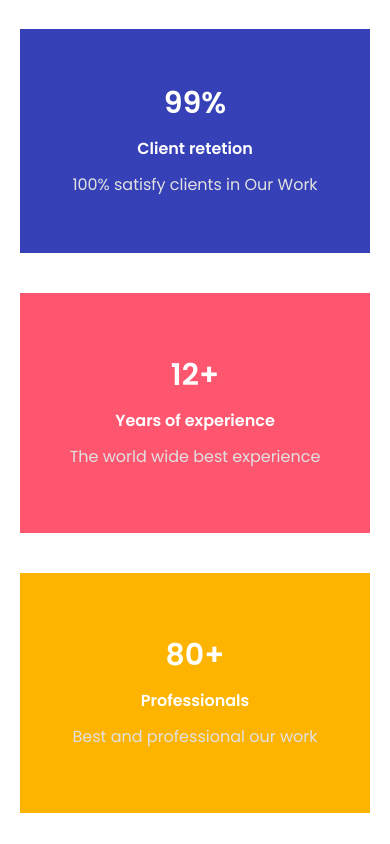
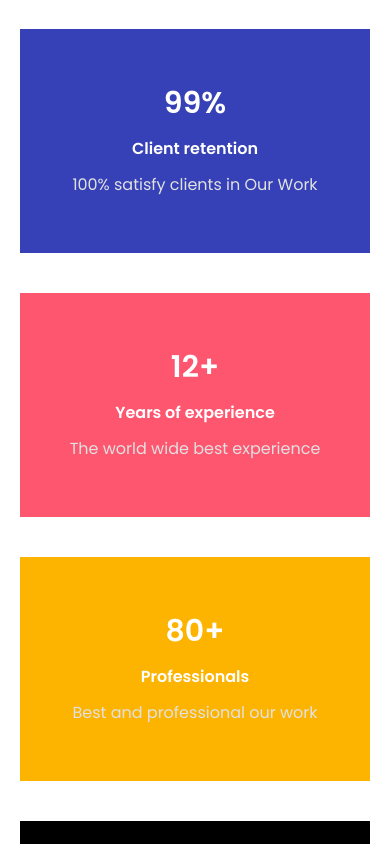
Before and after one commit to fluxstride/dm_agency, a React (Vite) app: page / in a window 390 px wide. Shown: the part 1520-2364 px from the top of the page. Built offline with nearby package versions, Linux system fonts and the light colour scheme.

Commit message:
implemented the 'Specialist' section

```diff
--- a/src/components/BestServices.tsx
+++ b/src/components/BestServices.tsx
@@ -16,7 +16,7 @@ const BestServices = () => {
         </div>
         <div className="sm:col-span-2 md:col-span-3 flex flex-col gap-10 px-6 sm:px-0">
           {bestServices.map(({ id, service, sub_services }) => (
-            <div>
+            <div key={id}>
               <div className="flex justify-between items-center space-x-1">
                 <p className="text-4xl font-bold text-gray-100">{id}</p>
                 <span className="w-full h-[1.2px] bg-gray-100"></span>
@@ -26,13 +26,13 @@ const BestServices = () => {
                       xmlns="http://www.w3.org/2000/svg"
                       fill="none"
                       viewBox="0 0 24 24"
-                      stroke-width="2.5"
+                      strokeWidth="2.5"
                       stroke="#fff"
                       className="w-6 h-6"
                     >
                       <path
-                        stroke-linecap="round"
-                        stroke-linejoin="round"
+                        strokeLinecap="round"
+                        strokeLinejoin="round"
                         d="M4.5 19.5l15-15m0 0H8.25m11.25 0v11.25"
                       />
                     </svg>
@@ -44,7 +44,7 @@ const BestServices = () => {
               </h2>
               <div className="mt-4 flex gap-x-6 gap-y-3 flex-wrap">
                 {sub_services.map((service) => (
-                  <div className="flex space-x-4 items-center">
+                  <div className="flex space-x-4 items-center" key={service}>
                     <span className="inline-block w-4 h-4 bg-yellow-deep rounded-full"></span>{" "}
                     <p className="text-gray-300">{service}</p>
                   </div>
--- a/src/components/Hero.tsx
+++ b/src/components/Hero.tsx
@@ -1,3 +1,5 @@
+import { metrics } from "../data/metrix";
+
 const Hero = () => {
   return (
     <div className="px-5 xl:px-24 container  mx-auto mt-[4.5rem] sm:mt-28">
@@ -33,34 +35,19 @@ const Hero = () => {
       </div>
 
       <div className="grid sm:grid-cols-2 xl:grid-cols-4 gap-10 mt-12 mb-40">
-        <div className="px-10 py-14 sm:px-12 sm:py-16 bg-blue text-center text-[#fff]">
-          <h2 className="text-3xl sm:text-4xl lg:text-5xl font-bold mb-4">
-            99%
-          </h2>
-          <p className="mb-3 font-bold">Client retetion</p>
-          <p className="text-light">100% satisfy clients in Our Work</p>
-        </div>
-        <div className="px-12 py-16 bg-peach-dark text-center text-[#fff]">
-          <h2 className="text-3xl sm:text-4xl lg:text-5xl font-bold mb-4">
-            12+
-          </h2>
-          <p className="mb-3 font-bold">Years of experience</p>
-          <p className="text-light">The world wide best experience</p>
-        </div>
-        <div className="px-12 py-16 bg-yellow-light text-center text-[#fff]">
-          <h2 className="text-3xl sm:text-4xl lg:text-5xl font-bold mb-4">
-            80+
-          </h2>
-          <p className="mb-3 font-bold">Professionals</p>
-          <p className="text-light">Best and professional our work</p>
-        </div>
-        <div className="px-12 py-16 bg-black text-center text-[#fff]">
-          <h2 className="text-3xl sm:text-4xl lg:text-5xl font-bold mb-4">
-            50M
-          </h2>
-          <p className="mb-3 font-bold">Project done</p>
-          <p className="text-light">99% succesfully all Project done</p>
-        </div>
+        {metrics.map(({ color, heading, title, text }) => (
+          <div
+            style={{ background: color }}
+            className={`px-10 py-14 sm:px-12 sm:py-16 text-center text-[#fff]`}
+            key={title}
+          >
+            <h2 className="text-3xl sm:text-4xl lg:text-5xl font-bold mb-4">
+              {heading}
+            </h2>
+            <p className="mb-3 font-bold">{title}</p>
+            <p className="text-light">{text}</p>
+          </div>
+        ))}
       </div>
     </div>
   );
--- a/src/components/Specialist.tsx
+++ b/src/components/Specialist.tsx
@@ -15,7 +15,7 @@ const Specialist = () => {
           </p>
           <div className="flex flex-col gap-6 mt-11">
             {specialists_outlines.map(({ id, icon, title, text }) => (
-              <div className="sm:flex gap-4 md:w-[80%] items-start">
+              <div className="sm:flex gap-4 md:w-[80%] items-start" key={id}>
                 <img className="w-16" src={icon} alt={title} />
                 <div className="mt-4 sm:mt-0">
                   <h2 className="text-black font-bold text-xl sm:text-2xl">
--- /dev/null
+++ b/src/data/metrix.ts
@@ -0,0 +1,26 @@
+export const metrics = [
+  {
+    heading: "99%",
+    title: "Client retention",
+    text: "100% satisfy clients in Our Work",
+    color: "#3641B7",
+  },
+  {
+    heading: "12+",
+    title: "Years of experience",
+    text: "The world wide best experience",
+    color: "#FF5670",
+  },
+  {
+    heading: "80+",
+    title: "Professionals",
+    text: "Best and professional our work",
+    color: "#FDB400",
+  },
+  {
+    heading: "50M",
+    title: "Project done",
+    text: "99% succesfully all Project done",
+    color: "#000000",
+  },
+];
```
